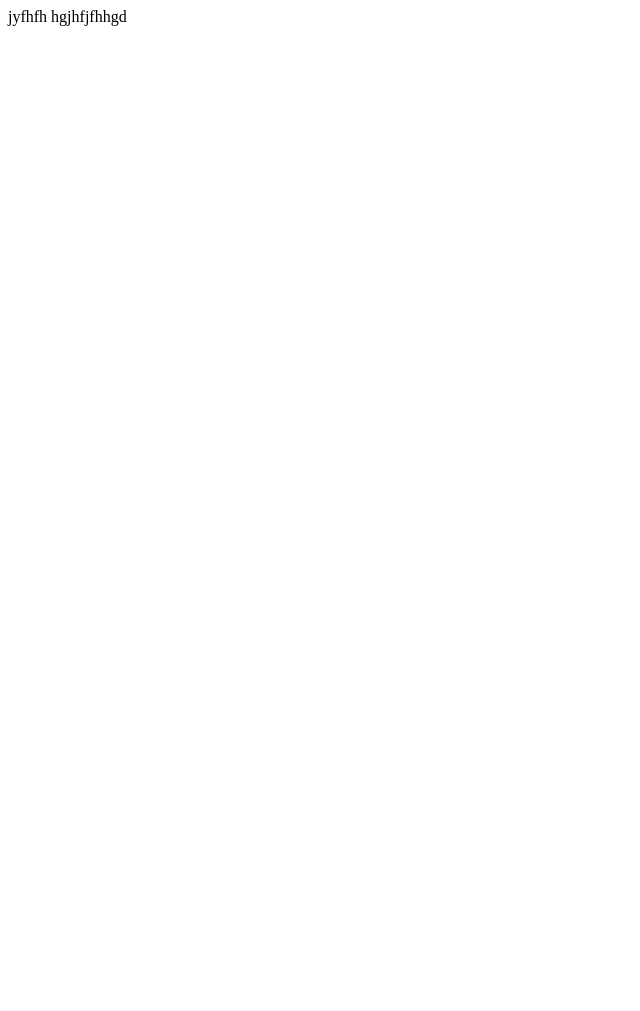
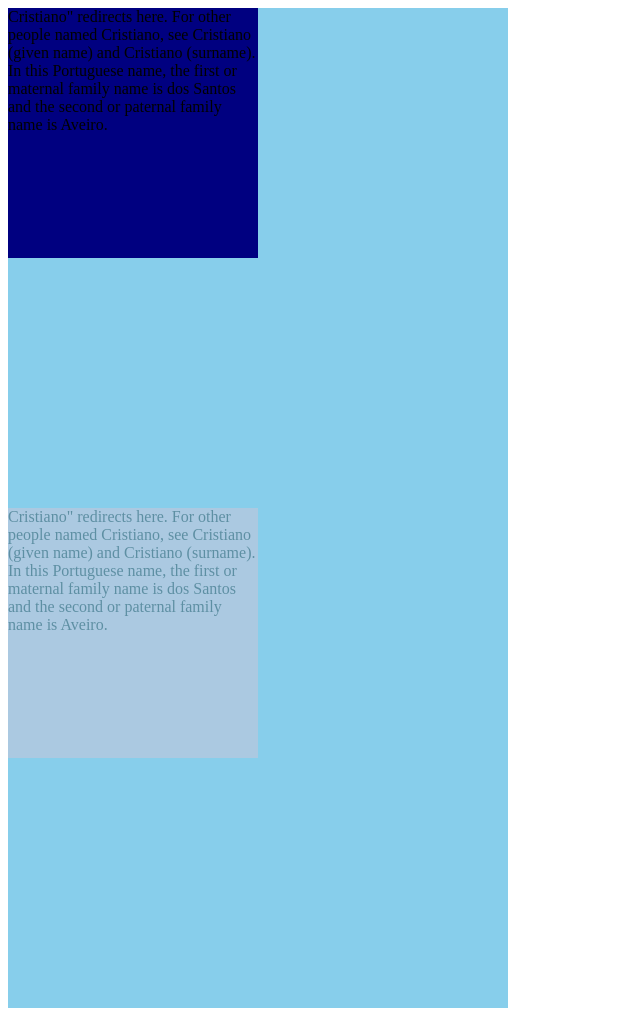
Before and after one commit to sealkarthick/fullstack-training_karthick, a plain HTML site: page 27april22/index.html in a window 1280 px wide. Shown: the whole page, without its empty margins (0-640 px from the left). Before the commit the page ends 800 px from the top, so only its background shows below. Drawn offline with Linux system fonts and the light colour scheme.

Commit message:
3 commit

```diff
--- /dev/null
+++ b/27april22/index.css
@@ -0,0 +1,18 @@
+section{
+    width: 500px;
+    height: 500px;
+    background-color: skyblue;
+}
+
+#opacity{
+    width: 50%;
+    height: 50%;
+    background-color: navy;
+}
+
+#rgba{
+    width: 50%;
+    height: 50%;
+    background-color: pink ;
+    opacity: 0.3;
+}
--- a/27april22/index.html
+++ b/27april22/index.html
@@ -1 +1,21 @@
-jyfhfh hgjhfjfhhgd
+<html>
+    <head>
+        <title>opacity and alpha</title>
+        <link rel="stylesheet" href="index.css">
+    </head>
+    <body>
+
+        <section>
+            <div id="opacity">
+                Cristiano" redirects here. For other people named Cristiano, see Cristiano (given name) and Cristiano (surname).
+In this Portuguese name, the first or maternal family name is dos Santos and the second or paternal family name is Aveiro.
+            </div>
+        </section>
+        <section>
+            <div id="rgba">
+                Cristiano" redirects here. For other people named Cristiano, see Cristiano (given name) and Cristiano (surname).
+In this Portuguese name, the first or maternal family name is dos Santos and the second or paternal family name is Aveiro.
+            </div>
+        </section>
+    </body>
+</html>
```
